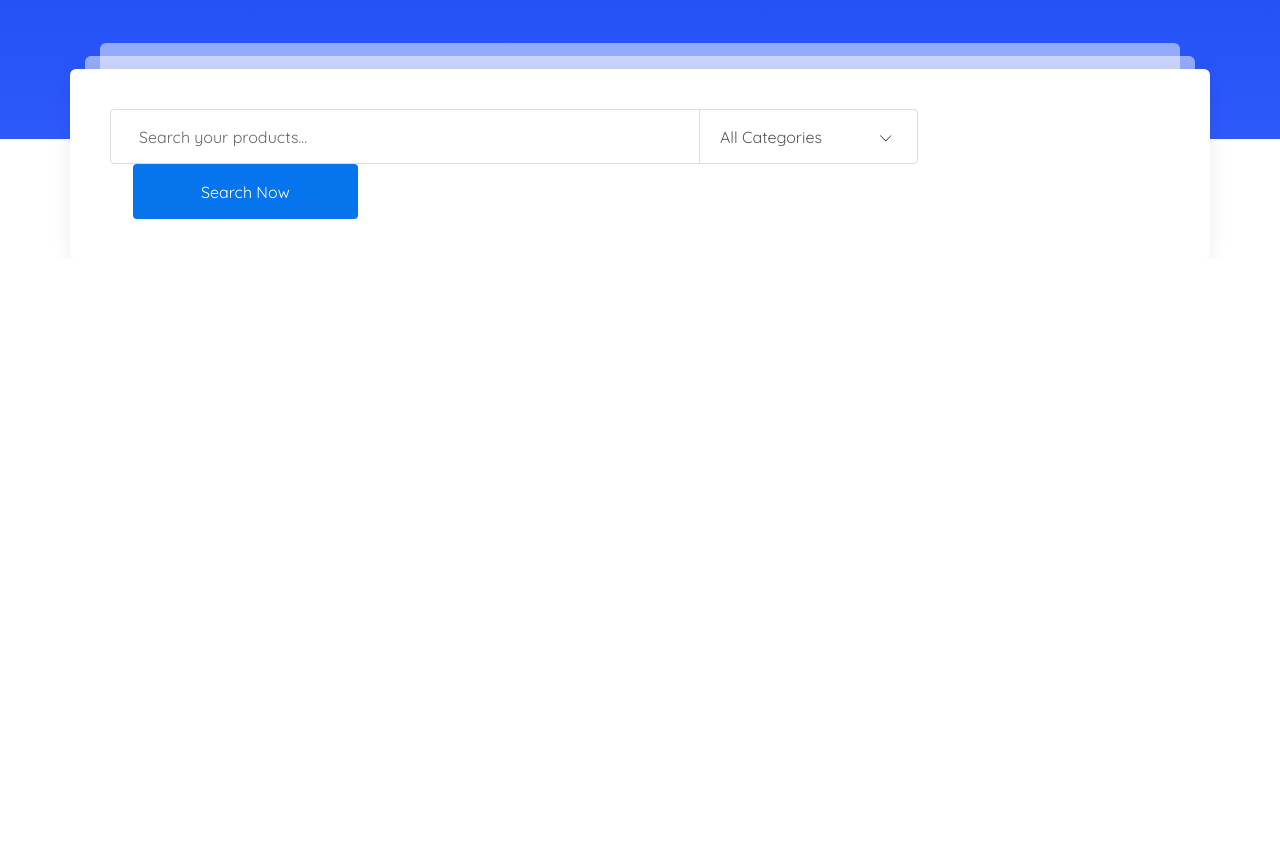
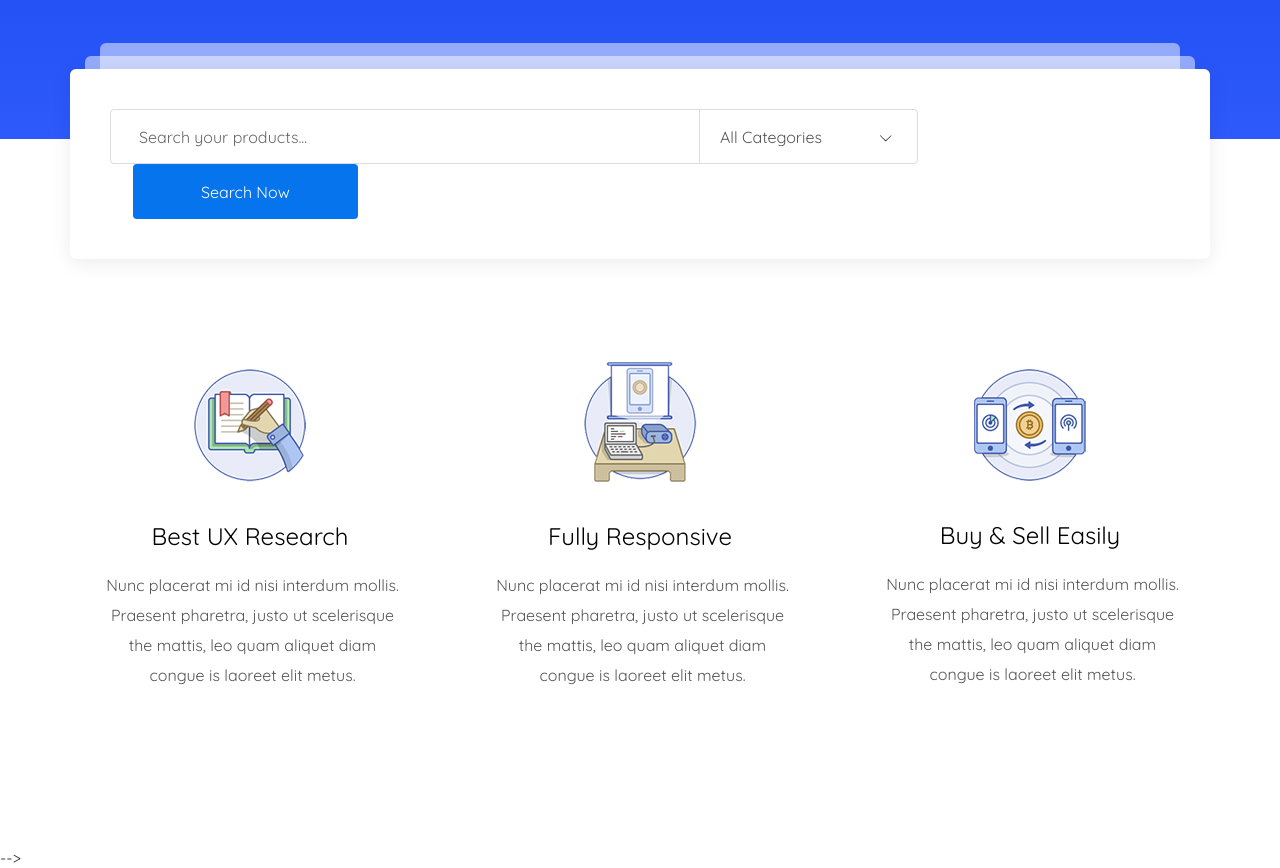
Before and after one commit to booobooka/MartPlace, a website: page app/index.html in a window 1280 px wide. Shown: the part 780-1648 px from the top of the page. Before the commit the page ends 1039 px from the top, so only its background shows below. Drawn offline with nearby package versions, Linux system fonts and the light colour scheme; files that its build step writes are made by us from their sources.

Commit message:
added section our__services

```diff
--- a/app/index.html
+++ b/app/index.html
@@ -120,22 +120,56 @@
                 </div>
             </div>
         </section>
+        <section class="our__services">
+            <div class="container">
+                <div class="our__services__inner">
+                    <div class="our__services__item">
+                        <div class="our__services__item__image">
+                            <img src="images/book.png">
+                        </div>
+                        <div class="our__services__item__title">
+                            Best UX Research
+                        </div>
+                        <div class="our__services__item__text">
+                            Nunc placerat mi id nisi interdum mollis. Praesent pharetra, justo ut scelerisque
+                            the mattis, leo quam aliquet diam
+                            congue is laoreet elit metus.
+                        </div>
+                    </div>
+                    <div class="our__services__item">
+                        <div class="our__services__item__image">
+                            <img src="images/table.png" class="table-img">
+                        </div>
+                        <div class="our__services__item__title">
+                            Fully Responsive
+                        </div>
+                        <div class="our__services__item__text">
+                            Nunc placerat mi id nisi interdum mollis. Praesent pharetra, justo ut scelerisque
+                            the mattis, leo quam aliquet diam
+                            congue is laoreet elit metus.
+                        </div>
+                    </div>
+                    <div class="our__services__item">
+                        <div class="our__services__item__image">
+                            <img src="images/buy.png">
+                        </div>
+                        <div class="our__services__item__title">
+                            Buy & Sell Easily
+                        </div>
+                        <div class="our__services__item__text">
+                            Nunc placerat mi id nisi interdum mollis. Praesent pharetra, justo ut scelerisque
+                            the mattis, leo quam aliquet diam
+                            congue is laoreet elit metus.
+                        </div>
+                    </div>
+                </div>
+            </div>
+        </section>
     </main>
 
 
-    <!-- <section class="about-us">
-        <div class="container">
-            <div class="about-us-search-box">
-                <div class="about-us-search-back first"></div>
-                <div class="about-us-search-back second"></div>
-                <div class="about-us-search">
-                    <input type="text" placeholder="Search your products..." required>
-                    <a href="#">All Categories</a>
-                    <a class="lnr lnr-chevron-down" href="#"></a>
-                    <button>Search Now</button>
-                </div>
-            </div>
-            <div class="our-services-box">
+
+            <!-- <div class="our-services-box">
                 <div class="services-content-box">
                     <img src="images/book.png">
                     <div class="services-content-box-title">
@@ -985,7 +1019,7 @@
                 </div>
             </div>
         </div>
-    </section> -->
+    </section> --> -->
 
 
 
--- a/app/scss/style.scss
+++ b/app/scss/style.scss
@@ -198,7 +198,7 @@
     position: relative;
 
     input {
-        padding: 15px 90px 18px 24px;
+        padding: 16px 90px 18px 24px;
         border-radius: 23px;
         border: 1px solid #d9dfe5;
         width: 360px;
@@ -291,9 +291,18 @@
             border: 1px solid #dcdcdc;
             outline: none;
             height: 55px;
-            &::-webkit-input-placeholder  { color:#676767; }
-            :-moz-placeholder { color: #676767; }
-            :-ms-input-placeholder { color: #676767; }
+
+            &::-webkit-input-placeholder {
+                color: #676767;
+            }
+
+            :-moz-placeholder {
+                color: #676767;
+            }
+
+            :-ms-input-placeholder {
+                color: #676767;
+            }
         }
 
         select {
@@ -324,7 +333,8 @@
             margin-left: 23px;
             cursor: pointer;
             transition: all .5s;
-            &:hover{
+
+            &:hover {
                 background-color: transparent;
                 color: $blue;
                 border: 2px solid $blue;
@@ -341,6 +351,7 @@
     color: #676767;
     cursor: pointer;
 }
+
 .search__products_backside {
     height: 135px;
     background-color: rgba(255, 255, 255, 0.5);
@@ -359,67 +370,45 @@
     top: -96px;
     left: 30px;
 }
-// .about-us-search-back {
-//     height: 135px;
-//     background-color: rgba(255, 255, 255, 0.5);
-//     border-radius: 6px;
-//     position: absolute;
-// }
 
-// .about-us-search-back.first {
-//     width: 1110px;
-//     top: -83px;
-//     left: 15px;
-// }
+.our__services__inner {
+    padding: 185px 0px 120px;
+    display: flex;
+    justify-content: space-between;
+    text-align: center;
+}
 
-// .about-us-search-back.second {
-//     width: 1080px;
-//     top: -96px;
-//     left: 30px;
-// }
+.our__services__item {
+    max-width: 360px;
+    width: 100%;
+    min-height: 405px;
+    padding-top: 45px;
+    transition: all .5s;
 
-// .about-us-search {
-//     padding: 40px 40px;
-//     width: 1140px;
-//     background-color: #fff;
-//     position: absolute;
-//     top: -70px;
-//     border-radius: 6px;
-//     box-shadow: 0px 4px 20px 0px rgba(0, 0, 0, 0.08);
+    &:hover {
+        box-shadow: 0px 2px 50px 0px rgba(0, 0, 0, 0.08);
+        border-radius: 4px;
+    }
 
-//     input {
-//         width: 808px;
-//         padding: 20px 90px 20px 28px;
-//         border-radius: 4px;
-//         border: 1px solid #dcdcdc;
-//         outline: none;
-//     }
+    &__title {
+        font-size: 24px;
+        color: #000000;
+        margin-top: 37px;
+        margin-bottom: 20px;
+    }
 
-//     a {
-//         position: absolute;
-//         top: 60px;
-//         left: 670px;
-//         color: #555555;
-//     }
+    &__text {
+        line-height: 30px;
+        color: #555555;
+        max-width: 330px;
+        width: 100%;
+        padding-left: 35px;
+    }
 
-//     button {
-//         padding: 21px 68px;
-//         border: none;
-//         background-color: $blue;
-//         border-radius: 4px;
-//         color: #fff;
-//         margin-left: 23px;
-//         cursor: pointer;
-//     }
-// }
-
-// .lnr.lnr-chevron-down {
-//     left: 815px;
-//     top: 65px;
-//     font-size: 12px;
-//     color: #676767;
-//     cursor: pointer;
-// }
+    .table-img {
+        margin-top: -7px;
+    }
+}
 
 // .our-services-box {
 //     padding-top: 165px;
```
